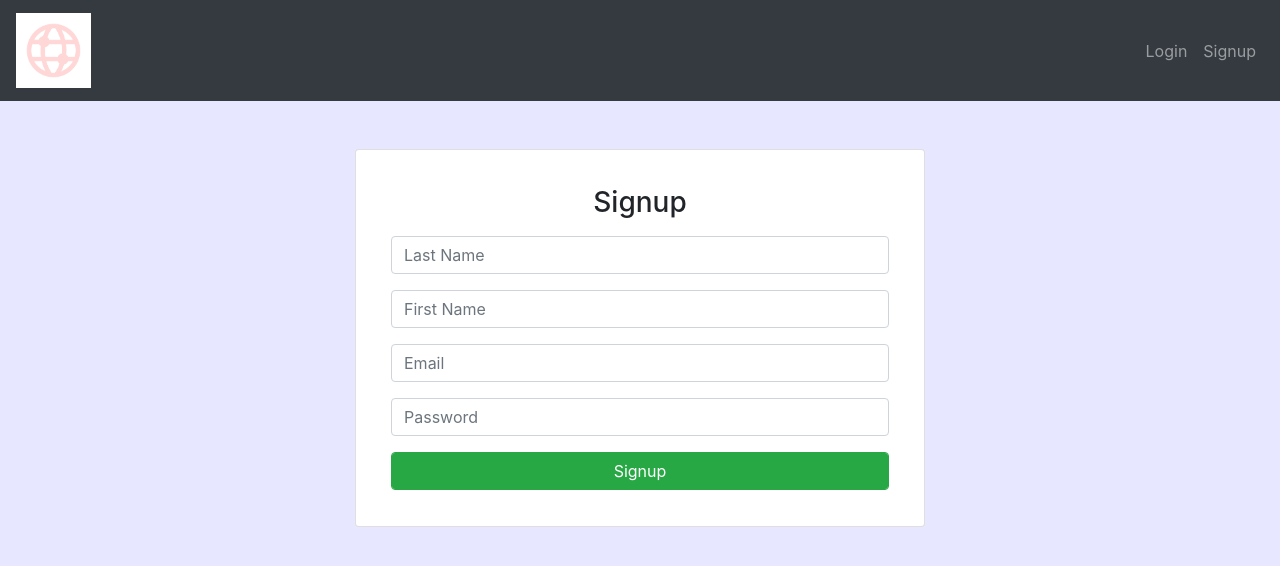
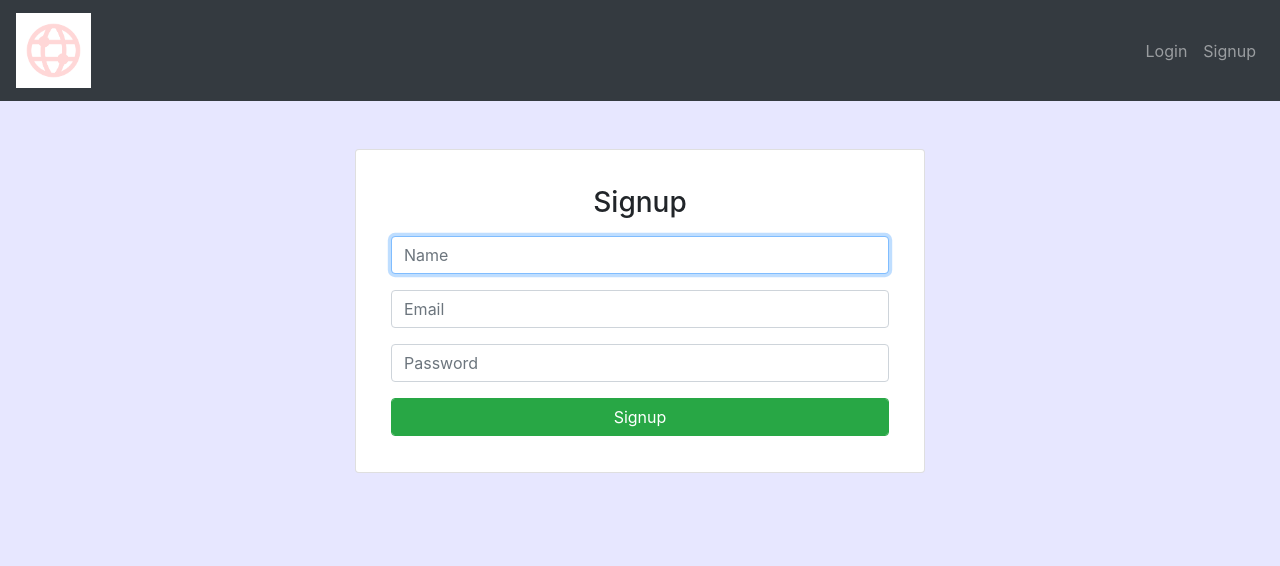
Before and after one commit to julienb86/reddit, a Vue app in the folder frontend/: page /#/signup in a window 1280 px wide. Shown: the top 566 px of the page. Built offline with nearby package versions, Linux system fonts and the light colour scheme.

Commit message:
post requests for login and signup pages

```diff
--- a/frontend/src/components/Navbar.vue
+++ b/frontend/src/components/Navbar.vue
@@ -17,7 +17,7 @@
       </li>
       <li class="nav-item dropdown" v-if="isAuth">
         <a class="nav-link dropdown-toggle" href="#" id="navbarDropdown" role="button" data-toggle="dropdown" aria-haspopup="true" aria-expanded="false">
-          Hey {{isAuth.firstName}}
+          Hey {{isAuth.name}}
         </a>
         <div class="dropdown-menu" aria-labelledby="navbarDropdown" >
           <a class="dropdown-item" href="#">Logout</a>
@@ -31,9 +31,6 @@
 
 <script>
 export default {
-  mounted() {
-    console.log(this.$root);
-  },
     computed : {
       isAuth(){
         return this.$root.auth.user;
--- a/frontend/src/main.js
+++ b/frontend/src/main.js
@@ -1,6 +1,9 @@
 import Vue from 'vue'
 import App from './App.vue'
 import router from './router'
+import VeeValidate from 'vee-validate';
+
+Vue.use(VeeValidate);
 
 Vue.config.productionTip = false
 
--- a/frontend/src/views/Login.vue
+++ b/frontend/src/views/Login.vue
@@ -33,13 +33,16 @@ export default {
     methods : {
         async loginUser(){
         try{
-            const response = await  Axios.post("http://localhost:3000/api/auth/login", {
+            const response = await Axios.post("http://localhost:3000/api/auth/login", {
                 email : this.email,
                 password : this.password
                 });
+             console.log(response);
             const data = await response.data.user;
+
+
                 localStorage.setItem('auth', JSON.stringify(data));
-                this.$routes.push('/');
+                this.$router.push('/');
         }catch(error){
             console.log(error);
                 }
--- a/frontend/src/views/Signup.vue
+++ b/frontend/src/views/Signup.vue
@@ -1,28 +1,24 @@
 <template>
     <div class="row my-5">
         <div class="card col-md-6 offset-md-3">
-            <div class="card-body">
+            <form class="form card-body" @submit.prevent="registerUser()">
                 <h3 class="text-center my-3">Signup</h3>
-                <div class="form-group ">
-                    <input v-model="lastName" type="text" placeholder="Last Name" class="form-control">
-                    <small class="danger" v-for="error in errors.field" :key="error">{{ error }}</small>
-                </div>
-                <div class="form-group ">
-                    <input v-model="firstName" type="text" placeholder="First Name" class="form-control">
-                    <small v-for="error in errors.field" :key="error">{{ error }}</small>
+                <div class="form-group" >
+                    <input name="name" v-validate="'required'" v-model="name" type="text" placeholder="Name" class="form-control" autofocus>
+                    <small v-if="!name" v-show="errors.has('name')" class="text-danger"> {{ errors.first('name') }}</small>
                 </div>
                 <div class="form-group">
-                    <input v-model="email" type="text" placeholder="Email" class="form-control">
-                    <small v-for="error in errors.field" :key="error">{{ error }}</small>
+                    <input v-validate="'required|email'" name="email" v-model="email" type="text" placeholder="Email" class="form-control">
+                    <small class="text-danger" > {{ errors.first('email')}}</small>
                 </div>
                 <div class="form-group ">
                     <input v-model="password" type="password" placeholder="Password" class="form-control">
-                    <small v-for="error in errors.field" :key="error">{{ error }}</small>
+                    <small class="text-danger" ></small>
                 </div>
                 <div class="form-group">
-                    <button @click="registerUser()" class="btn btn-success form-control">Signup</button>
+                    <button :disabled="submitted" class="btn btn-success form-control">Signup</button>
                 </div>
-            </div>
+            </form>
         </div>
     </div>
 </template>
@@ -32,38 +28,39 @@
 
 import Axios from 'axios';
 
-
 export default {
     data(){
         return {
-            lastName : '',
-            firstName: '',
+            name: '',
             email : '',
             password: '',
-            errors: {}
+            submitted : false
         }
     },
     methods : {
         async registerUser(){
+
+
                 try {
+
                     const response = await Axios.post("http://localhost:3000/api/auth/signup", {
-                    lastName : this.lastName,
-                    firstName : this.firstName,
+                        name : this.name,
                         email : this.email,
-                    password : this.password,
+                        password : this.password
                     });
-                console.log(response.data);
+                    console.log(response);
 
                     const data = await response.data;
                     localStorage.setItem('auth', JSON.stringify(data));
                     this.$root.auth = data;
                     this.$router.push('/');
                     }
-            catch (response){
-                this.errors = response;
-
+                    catch (error){
+                    console.log(error);
+                    console.log("the field need to be filled");
 
                 }
+
 
         }
     }
```
Also changed, not shown: 2 other files (tests, documents, lock files or other folders). Lines whose indentation alone changed are shown as unchanged.
